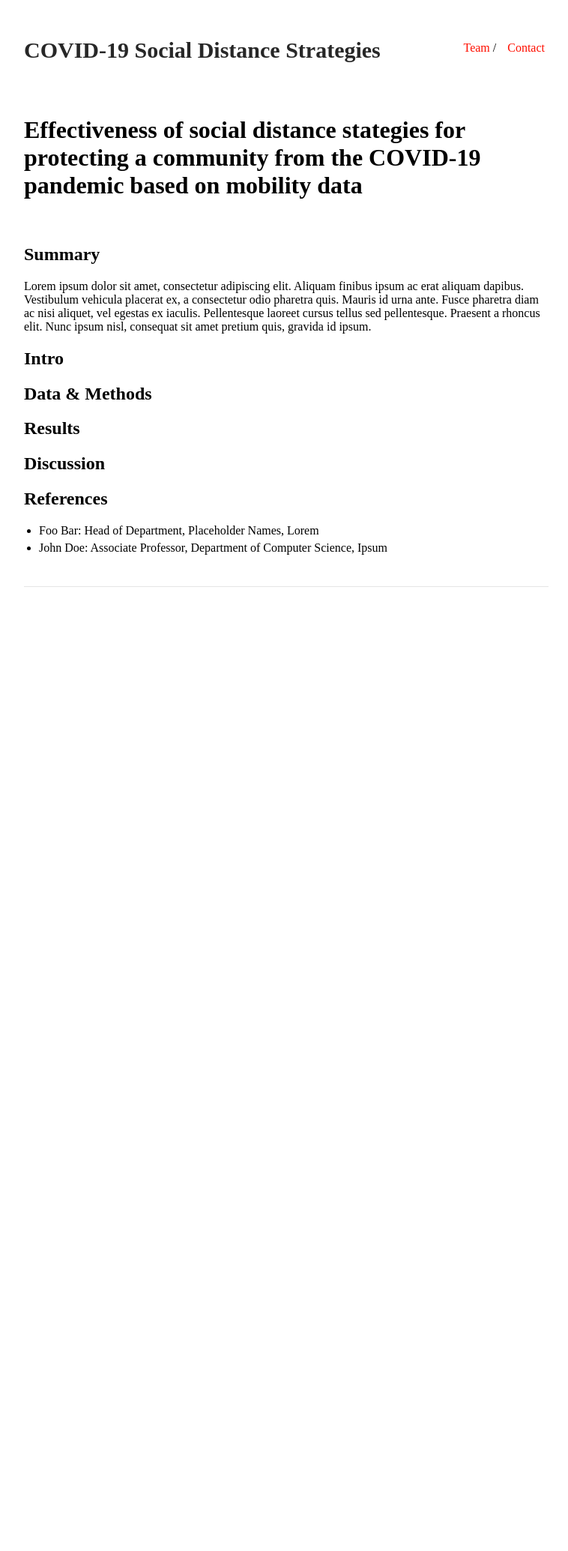
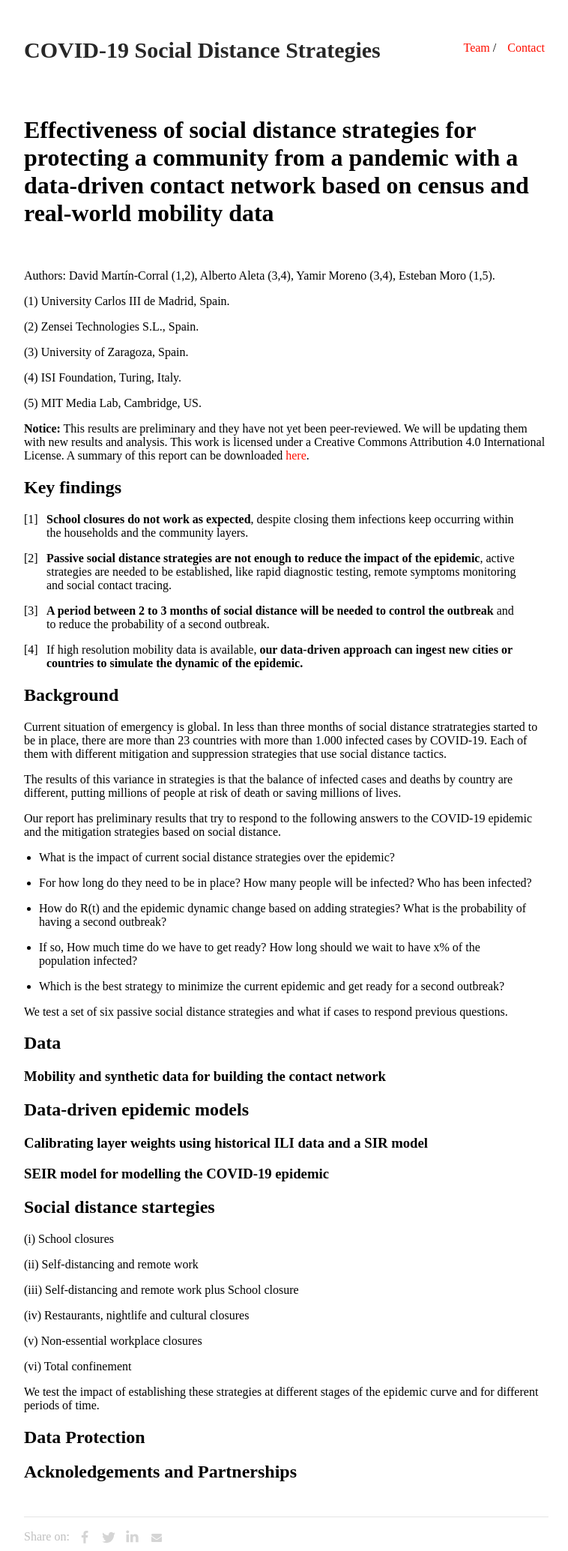
Before and after one commit to covid-19-sds/covid-19-sds.github.io, a Jekyll site: the page built from index.md, in a window 1280 px wide. Shown: the whole page at 75% size, without its empty margins (258-1016 px from the left). Built offline with Jekyll 4.4.1, drawn with Linux system fonts in a browser that asks for light colours; before the commit the page ends 900 px from its top, so only the background shows below that.

Commit message:
Update sds

```diff
--- a/_config.yml
+++ b/_config.yml
@@ -4,7 +4,7 @@ baseurl: "/"
 
 markdown: kramdown
 
-tracking_id: #
+tracking_id: UA-45164598-5
 
 footer: yes
 footer_url: ""
--- /dev/null
+++ b/_includes/share-buttons.html
@@ -0,0 +1,41 @@
+{% if include.pageurl != nil and include.pageurl != '' %}
+    {% assign pageurl = include.pageurl %}
+{% else %}
+    {% assign pageurl = page.url %}
+{% endif %}
+
+<style>
+#share-buttons {display: inline-block; vertical-align: middle; }
+#share-buttons:after {content: ""; display: block; clear: both;}
+#share-buttons > div {
+    position: relative;
+    text-align: left;
+    height: 36px;
+    width: 32px;
+    float: left;
+    text-align: center;
+}
+#share-buttons > div > svg {height: 16px; fill: #d5d5d5; margin-top: 10px;}
+#share-buttons > div:hover {cursor: pointer;}
+#share-buttons > div.facebook:hover > svg {fill: #3B5998;}
+#share-buttons > div.twitter:hover > svg {fill: #55ACEE;}
+#share-buttons > div.linkedin:hover > svg {fill: #0077b5;}
+#share-buttons > div.pinterest:hover > svg {fill: #CB2027;}
+#share-buttons > div.gplus:hover > svg {fill: #dd4b39;}
+#share-buttons > div.mail:hover > svg {fill: #7D7D7D;}
+#share-buttons > div.instagram:hover > svg {fill: #C73B92;}
+#share-buttons > div.facebook > svg {height: 18px; margin-top: 9px;}
+#share-buttons > div.twitter > svg {height: 20px; margin-top: 8px;}
+#share-buttons > div.linkedin > svg {height: 19px; margin-top: 7px;}
+#share-buttons > div.pinterest > svg {height: 20px; margin-top: 9px;}
+#share-buttons > div.gplus > svg {height: 17px; margin-top: 9px; position: relative; left: 1px;}
+#share-buttons > div.mail > svg {height: 14px; margin-top: 11px;}
+</style>
+
+<span style="color: silver;">Share on: </span><div id="share-buttons">
+    <div class="facebook" title="Share this on Facebook" onclick="window.open('http://www.facebook.com/share.php?u={{ site.url }}{{ pageurl }}');"><svg viewBox="0 0 1792 1792" xmlns="http://www.w3.org/2000/svg"><path d="M1343 12v264h-157q-86 0-116 36t-30 108v189h293l-39 296h-254v759h-306v-759h-255v-296h255v-218q0-186 104-288.5t277-102.5q147 0 228 12z"/></svg></div>
+    <div class="twitter" title="Share this on Twitter" onclick="window.open('http://twitter.com/intent/tweet?text={{ site.url }}{{ pageurl }}');"><svg viewBox="0 0 1792 1792" xmlns="http://www.w3.org/2000/svg"><path d="M1684 408q-67 98-162 167 1 14 1 42 0 130-38 259.5t-115.5 248.5-184.5 210.5-258 146-323 54.5q-271 0-496-145 35 4 78 4 225 0 401-138-105-2-188-64.5t-114-159.5q33 5 61 5 43 0 85-11-112-23-185.5-111.5t-73.5-205.5v-4q68 38 146 41-66-44-105-115t-39-154q0-88 44-163 121 149 294.5 238.5t371.5 99.5q-8-38-8-74 0-134 94.5-228.5t228.5-94.5q140 0 236 102 109-21 205-78-37 115-142 178 93-10 186-50z"/></svg></div>
+    <div class="linkedin" title="Share this on Linkedin" onclick="window.open('https://www.linkedin.com/shareArticle?mini=true&url={{ site.url }}{{ pageurl }}&title={{ site.title }}&summary=&source=');"><svg viewBox="0 0 1792 1792" xmlns="http://www.w3.org/2000/svg"><path d="M477 625v991h-330v-991h330zm21-306q1 73-50.5 122t-135.5 49h-2q-82 0-132-49t-50-122q0-74 51.5-122.5t134.5-48.5 133 48.5 51 122.5zm1166 729v568h-329v-530q0-105-40.5-164.5t-126.5-59.5q-63 0-105.5 34.5t-63.5 85.5q-11 30-11 81v553h-329q2-399 2-647t-1-296l-1-48h329v144h-2q20-32 41-56t56.5-52 87-43.5 114.5-15.5q171 0 275 113.5t104 332.5z"/></svg></div>
+    {% if page.image %}<div class="pinterest" title="Share this on Pinterest" onclick="window.open('https://pinterest.com/pin/create/button/?url=&media={{ site.url }}{{ page.image }}&description=');"><svg viewBox="0 0 1792 1792" xmlns="http://www.w3.org/2000/svg"><path d="M256 597q0-108 37.5-203.5t103.5-166.5 152-123 185-78 202-26q158 0 294 66.5t221 193.5 85 287q0 96-19 188t-60 177-100 149.5-145 103-189 38.5q-68 0-135-32t-96-88q-10 39-28 112.5t-23.5 95-20.5 71-26 71-32 62.5-46 77.5-62 86.5l-14 5-9-10q-15-157-15-188 0-92 21.5-206.5t66.5-287.5 52-203q-32-65-32-169 0-83 52-156t132-73q61 0 95 40.5t34 102.5q0 66-44 191t-44 187q0 63 45 104.5t109 41.5q55 0 102-25t78.5-68 56-95 38-110.5 20-111 6.5-99.5q0-173-109.5-269.5t-285.5-96.5q-200 0-334 129.5t-134 328.5q0 44 12.5 85t27 65 27 45.5 12.5 30.5q0 28-15 73t-37 45q-2 0-17-3-51-15-90.5-56t-61-94.5-32.5-108-11-106.5z"/></svg></div>{% endif %}
+    <div class="mail" title="Share this through Email" onclick="window.open('mailto:?&body={{ site.url }}{{ pageurl }}');"><svg viewBox="0 0 1792 1792" xmlns="http://www.w3.org/2000/svg"><path d="M1792 710v794q0 66-47 113t-113 47h-1472q-66 0-113-47t-47-113v-794q44 49 101 87 362 246 497 345 57 42 92.5 65.5t94.5 48 110 24.5h2q51 0 110-24.5t94.5-48 92.5-65.5q170-123 498-345 57-39 100-87zm0-294q0 79-49 151t-122 123q-376 261-468 325-10 7-42.5 30.5t-54 38-52 32.5-57.5 27-50 9h-2q-23 0-50-9t-57.5-27-52-32.5-54-38-42.5-30.5q-91-64-262-182.5t-205-142.5q-62-42-117-115.5t-55-136.5q0-78 41.5-130t118.5-52h1472q65 0 112.5 47t47.5 113z"/></svg></div>
+</div>
--- a/_layouts/default.html
+++ b/_layouts/default.html
@@ -84,9 +84,12 @@
                 {% if site.footer == true %}
                     <br>
                     <hr />
-                    <p style="text-align: center; margin-bottom: 10px">
-                    <a href="{{ site.footer_url }}" style="color: black"><small>{{ site.footer_text }}</small></a>
-                    </p>
+                    <div style="margin-bottom: 10px">
+                        {% include share-buttons.html %}
+                        <p style="text-align: center; margin-bottom: 10px">
+                            <a href="{{ site.footer_url }}" style="color: black"><small>{{ site.footer_text }}</small></a>
+                        </p>
+                    </div>
                 {% endif %}
             </div>
     </div>
--- a/index.md
+++ b/index.md
@@ -5,23 +5,82 @@ description: We give answers to social distance strategies for the COVID-19 pand
 
 <br>
 
-# Effectiveness of social distance stategies for protecting a community from the COVID-19 pandemic based on mobility data
+# Effectiveness of social distance strategies for protecting a community from a pandemic with a data-driven contact network based on census and real-world mobility data
 
 <br>
 
-## Summary
+Authors: David Martín-Corral (1,2), Alberto Aleta (3,4), Yamir Moreno (3,4), Esteban Moro (1,5).
 
-Lorem ipsum dolor sit amet, consectetur adipiscing elit. Aliquam finibus ipsum ac erat aliquam dapibus. Vestibulum vehicula placerat ex, a consectetur odio pharetra quis. Mauris id urna ante. Fusce pharetra diam ac nisi aliquet, vel egestas ex iaculis. Pellentesque laoreet cursus tellus sed pellentesque. Praesent a rhoncus elit. Nunc ipsum nisl, consequat sit amet pretium quis, gravida id ipsum.
+(1) University Carlos III de Madrid, Spain.
 
-## Intro
+(2) Zensei Technologies S.L., Spain.
 
-## Data & Methods
+(3) University of Zaragoza, Spain.
 
-## Results
+(4) ISI Foundation, Turing, Italy.
 
-## Discussion
+(5) MIT Media Lab, Cambridge, US.
+<br>
 
-## References
+**Notice:** This results are preliminary and they have not yet been peer-reviewed. We will be updating them with new results and analysis. This work is licensed under a Creative Commons Attribution 4.0 International License. A summary of this report can be downloaded [here](/).
 
-* Foo Bar: Head of Department, Placeholder Names, Lorem
-* John Doe: Associate Professor, Department of Computer Science, Ipsum
+## Key findings
+
+  1. **School closures do not work as expected**, despite closing them infections keep occurring within the households and the community layers.
+
+  2. **Passive social distance strategies are not enough to reduce the impact of the epidemic**, active strategies are needed to be established, like rapid diagnostic testing, remote symptoms monitoring and social contact tracing.
+
+  3. **A period between 2 to 3 months of social distance will be needed to control the outbreak** and to reduce the probability of a second outbreak.
+
+  4. If high resolution mobility data is available, **our data-driven approach can ingest new cities or countries to simulate the dynamic of the epidemic.**
+
+## Background
+
+Current situation of emergency is global. In less than three months of social distance stratrategies started to be in place, there are more than 23 countries with more than 1.000 infected cases by COVID-19. Each of them with different mitigation and suppression strategies that use social distance tactics.
+
+The results of this variance in strategies is that the balance of infected cases and deaths by country are different, putting millions of people at risk of death or saving millions of lives.
+
+Our report has preliminary results that try to respond to the following answers to the COVID-19 epidemic and the mitigation strategies based on social distance.
+
+* What is the impact of current social distance strategies over the epidemic?
+
+* For how long do they need to be in place? How many people will be infected? Who has been infected?
+
+* How do R(t) and the epidemic dynamic change based on adding strategies? What is the probability of having a second outbreak?
+
+* If so, How much time do we have to get ready? How long should we wait to have x% of the population infected?
+
+* Which is the best strategy to minimize the current epidemic and get ready for a second outbreak?
+
+We test a set of six passive social distance strategies and what if cases to respond previous questions.
+
+## Data
+
+### Mobility and synthetic data for building the contact network
+
+## Data-driven epidemic models
+
+### Calibrating layer weights using historical ILI data and a SIR model
+
+### SEIR model for modelling the COVID-19 epidemic
+
+## Social distance startegies
+
+(i) School closures
+
+(ii) Self-distancing and remote work
+
+(iii) Self-distancing and remote work plus School closure
+
+(iv) Restaurants, nightlife and cultural closures
+
+(v) Non-essential workplace closures
+
+(vi) Total confinement
+
+We test the impact of establishing these strategies at different stages of the epidemic curve and for different periods of time.
+
+## Data Protection
+
+
+## Acknoledgements and Partnerships
```
Also changed, not shown: contact.md (+5 -17 lines), team/index.md (+31 -10 lines), 3 other files.
